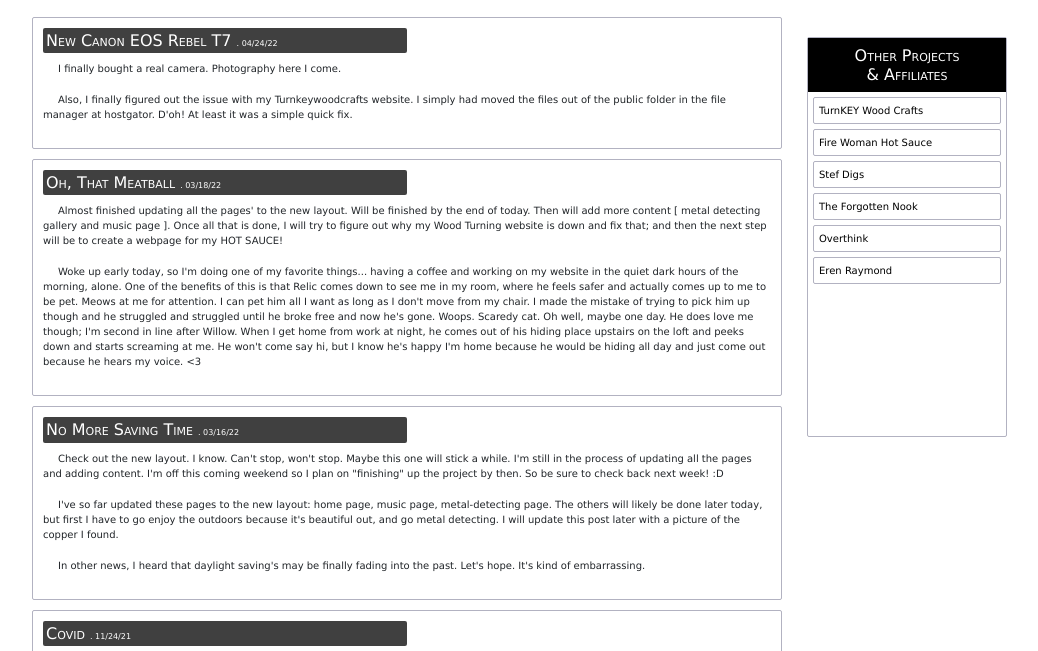
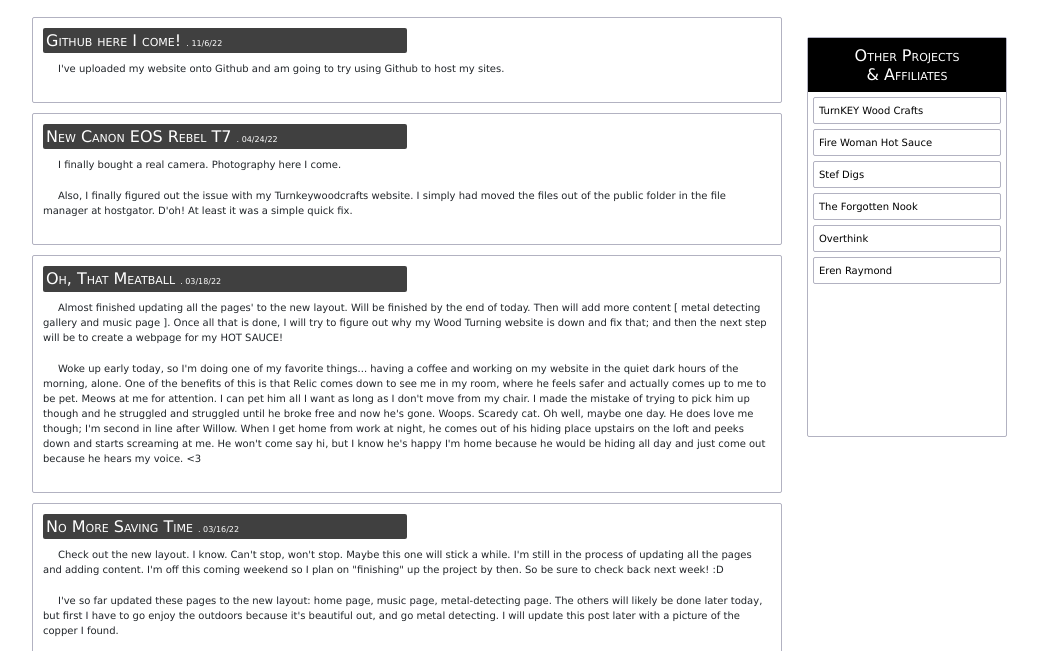
Before and after one commit to Infusca/old-SOH-layout, a plain HTML site: page index.html in a window 1280 px wide. Shown: the part 147-798 px from the top of the page, without its empty margins (108-1146 px from the left). Drawn offline with nearby package versions, Linux system fonts and the light colour scheme.

Commit message:
new post

```diff
--- a/index.html
+++ b/index.html
@@ -36,6 +36,13 @@
       <main>
 
         <div id="main-page" class="content">
+
+           <article class="new">
+            <h6> Github here I come! <span style="font-size: 8px; text-align: right">. 11/6/22</span></h6>
+              <div>
+                <p> I've uploaded my website onto Github and am going to try using Github to host my sites.</p>
+              </div>
+          </article>
 
           <article class="new">
             <h6> New Canon EOS Rebel T7 <span style="font-size: 8px; text-align: right">. 04/24/22</span></h6>
```
